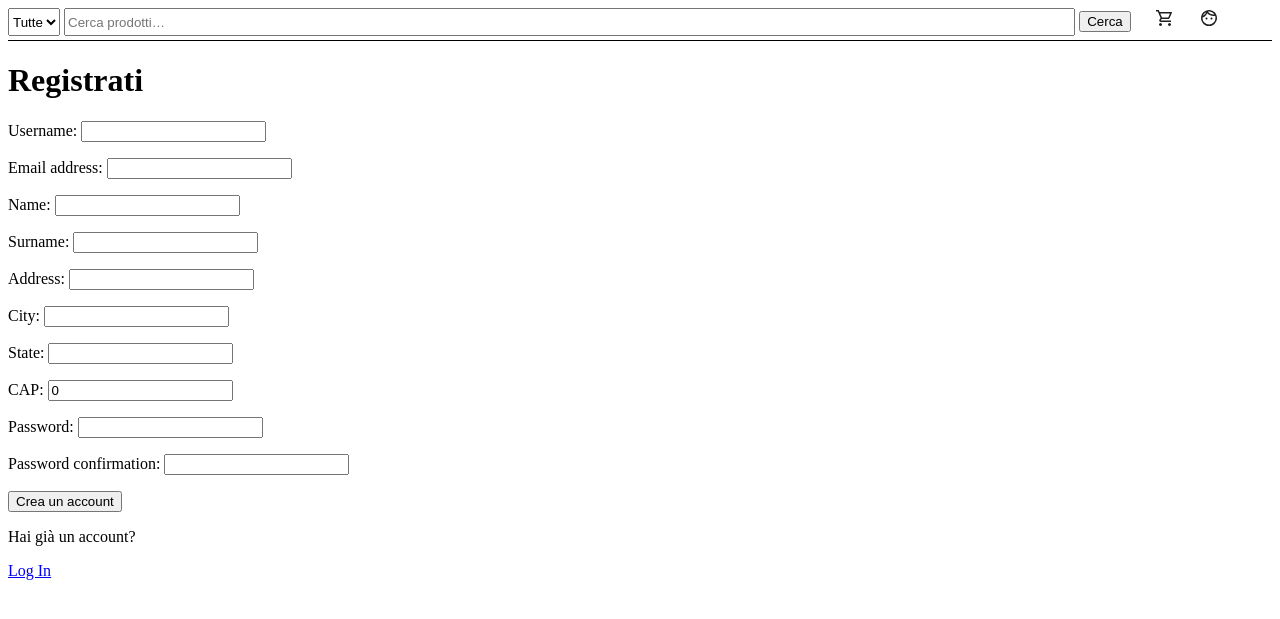
After one commit to Pietrolio19/E-commerce-Django, a Django app: page /signup/ in a window 1280 px wide. The commit adds this page. Shown: the top 619 px of the page. Run offline with Django 4.2, Linux system fonts and the light colour scheme.

Commit message:
Iniziate aggiunte per lato user, con registrazione, login (complete) e logout (da completare)

```diff
--- a/PPM_project/urls.py
+++ b/PPM_project/urls.py
@@ -20,4 +20,5 @@ from django.urls import path, include
 urlpatterns = [
     path("admin/", admin.site.urls),
     path("", include("store.urls")),
+    path("", include("accounts.urls"))
 ]
--- /dev/null
+++ b/accounts/forms.py
@@ -0,0 +1,35 @@
+from django import forms
+from django.contrib.auth import get_user_model
+
+User = get_user_model()
+
+class SignUpForm(forms.ModelForm):
+    password1 = forms.CharField(label='Password', widget=forms.PasswordInput)
+    password2 = forms.CharField(label='Password confirmation', widget=forms.PasswordInput)
+
+    class Meta:
+        model = User
+        fields = ("username",
+                  "email",
+                  "name",
+                  "surname",
+                  "address",
+                  "city",
+                  "state",
+                  "CAP",)
+    widgets = {
+    "address": forms.Textarea(attrs={"rows": 2}),
+    }
+
+    def clean_password2(self):
+        if self.cleaned_data['password1'] != self.cleaned_data['password2']:
+            raise forms.ValidationError('Le password non corrispondono')
+        return self.cleaned_data['password2']
+
+    def save(self, commit=True):
+        user = super().save(commit=False)
+        user.set_password(self.cleaned_data['password1'])
+        if commit:
+            user.save()
+
+        return user
--- /dev/null
+++ b/accounts/templates/accounts/sign_up.html
@@ -0,0 +1,15 @@
+{% extends "store/base.html" %}
+
+{% load static %}
+<link rel="stylesheet" href="{% static "store/css/style.css" %}">
+
+{% block content %}
+    <h1 class="sing-up-text">Registrati</h1>
+    <form method="post" class="sign-up-wrapper">
+        {% csrf_token %}
+        {{ form.as_p }}
+        <button type="submit">Crea un account</button>
+    </form>
+    <p>Hai già un account?</p>
+    <a href="{% url 'accounts:login' %}"> Log In </a>
+{% endblock %}
--- /dev/null
+++ b/accounts/urls.py
@@ -0,0 +1,11 @@
+from django.contrib.auth.views import LoginView
+from django.urls import path
+from django.contrib.auth import views as auth_views
+from .views import SignUpView
+
+app_name = 'accounts'
+urlpatterns = [
+    path('signup/', SignUpView.as_view(), name='signup'),
+    path('login/', LoginView.as_view(template_name='accounts/login.html'), name='login'),
+    path('logout/', auth_views.LogoutView.as_view(), name='logout'),
+]
--- a/accounts/views.py
+++ b/accounts/views.py
@@ -1,3 +1,20 @@
 from django.shortcuts import render
+from django.urls import reverse_lazy
+from django.contrib.auth import login
+from django.views.generic import CreateView
+from .forms import SignUpForm
 
 # Create your views here.
+class SignUpView(CreateView):
+    form_class    = SignUpForm
+    template_name = "accounts/sign_up.html"
+    success_url   = reverse_lazy("catalog")
+
+    def form_valid(self, form):
+        response = super().form_valid(form)
+        login(self.request, self.object)
+        return response
+
+
+class LoginView:
+    pass
--- a/store/static/store/css/style.css
+++ b/store/static/store/css/style.css
@@ -30,7 +30,9 @@
     vertical-align: middle;
 }
 
-.cart-button {
+.cart-btn,
+.user-btn {
+    display: inline-block;
     height: 28px;
     background-color: white;
     border: none;
@@ -39,6 +41,17 @@
 }
 
 /* template catalog */
+
+
+.welcome {
+    display: flex;
+    width: 100%;
+}
+
+.logout-btn {
+    display: inline-block;
+    align-self: flex-end;
+}
 
 .wrapper{
     max-width: 1350px;
--- a/store/templates/store/base.html
+++ b/store/templates/store/base.html
@@ -22,8 +22,13 @@
             </select>
             <label for="usr-input"></label>
             <input id="usr-input" name="q" class="top-input" type="search" placeholder="Cerca prodotti…" value="{{ q }}">
-            <button class="top-button" type="submit">Cerca</button>
-            <a href="{% url 'cart_view' %}" class="cart-button"><img src="{% static "store/img/shopping_cart_16dp_1F1F1F_FILL0_wght400_GRAD0_opsz20.svg" %}" alt="cart"></a>
+            <button class="top-btn" type="submit">Cerca</button>
+            <a href="{% url 'cart_view' %}" class="cart-btn">
+                <img src="{% static "store/img/shopping_cart_16dp_1F1F1F_FILL0_wght400_GRAD0_opsz20.svg" %}" alt="cart">
+            </a>
+            <a href="{% url 'accounts:signup' %}" class="user-btn">
+                <img src="{% static "accounts/img/face_16dp_1F1F1F_FILL0_wght400_GRAD0_opsz20.svg" %}" alt="user">
+            </a>
         </form>
     </header>
     <div>
--- a/store/urls.py
+++ b/store/urls.py
@@ -6,6 +6,6 @@ urlpatterns = [
     path("cart/", views.cart_view, name="cart_view"),
     path("cart/add/<int:product_id>/", views.add_to_cart, name="add_to_cart"),
     path("cart/remove/<int:product_id>/", views.remove_from_cart, name="remove_from_cart"),
-    path("/cart/checkout/", views.checkout, name="checkout"),
-    path("/cart/checkout/payment/", views.payment, name="payment"),
+    path("cart/checkout/", views.checkout, name="checkout"),
+    path("cart/checkout/payment/", views.payment, name="payment"),
 ]
--- a/store/views.py
+++ b/store/views.py
@@ -8,6 +8,7 @@ from .models import *
 
 # Create your views here.
 def catalog(request):
+    user = request.user
     q = request.GET.get('q', '').strip()
     cat_id = request.GET.get('cat', '')
 
@@ -25,6 +26,7 @@ def catalog(request):
         'q': q,
         'cat': cat_id,
         'categories': Category.objects.all(),
+        'user': user,
     }
 
     return render(request, "store/catalog_and_search.html",context)
```
Also changed, not shown: accounts/templates/accounts/login.html (added, +12 -0 lines), store/templates/store/catalog_and_search.html (+12 -0 lines), accounts/static/accounts/img/face_16dp_1F1F1F_FILL0_wght400_GRAD0_opsz20.svg (added).
